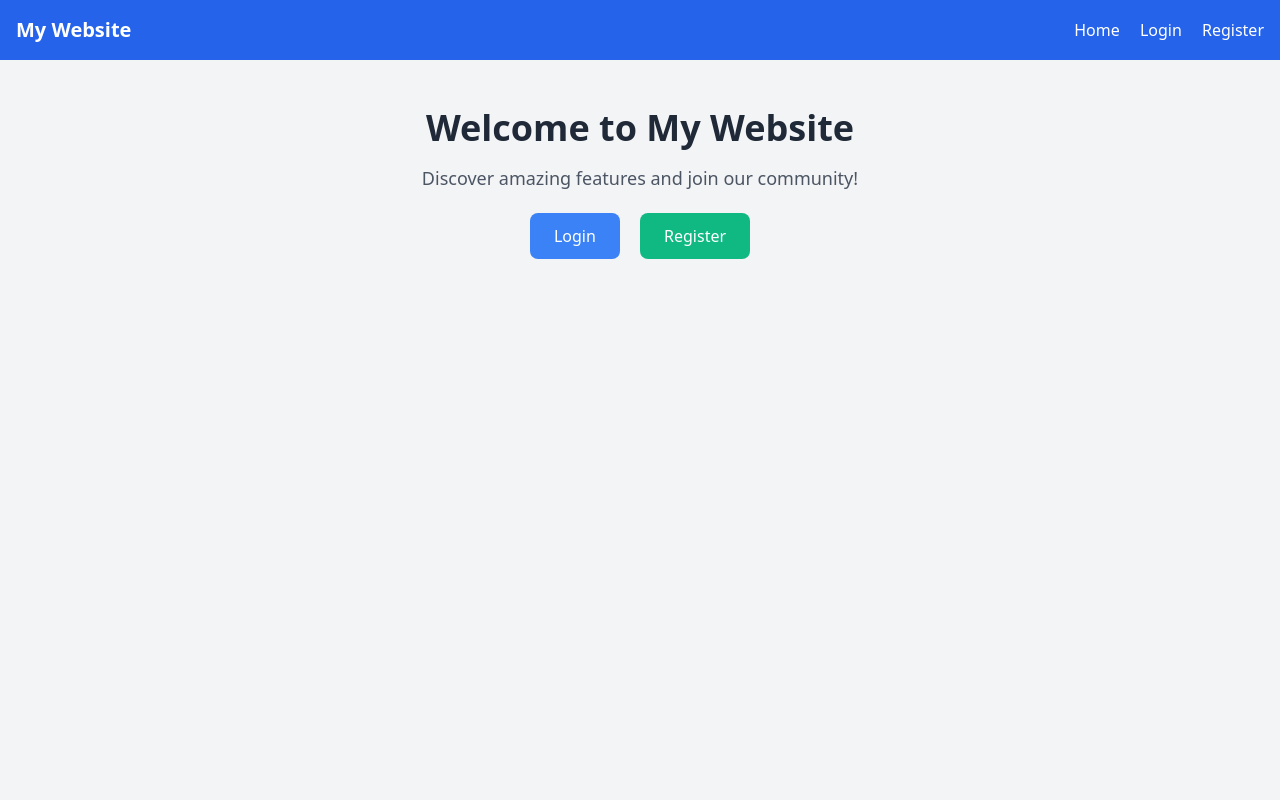
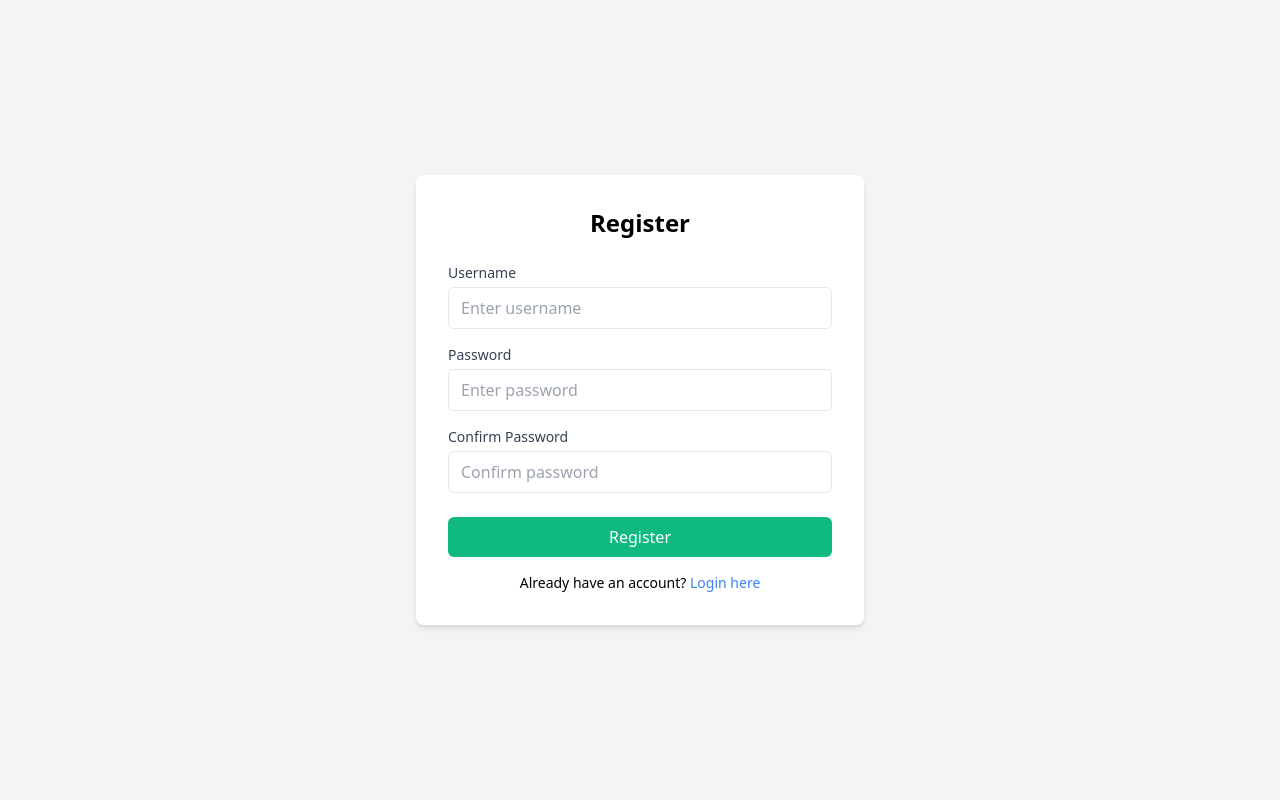
Before and after one commit to Calvinimmanuel/php, a PHP site: page / in a window 1280 px wide. Run offline with PHP 8.4, Linux system fonts and the light colour scheme.

Commit message:
perbaikan pada register

```diff
--- a/index.php
+++ b/index.php
@@ -1,5 +1,45 @@
 <?php
 session_start();
+require_once "service/database.php";
+require_once "service/utils.php";
+
+if (isset($_SESSION["is_logged_in"])) {
+    redirect("home.php"); // Changed to home.php for consistency
+}
+
+$errors = [];
+if ($_SERVER["REQUEST_METHOD"] === "POST" && isset($_POST['register'])) {
+    $username = sanitize_input($_POST["username"] ?? "");
+    $password = $_POST["password"] ?? "";
+    $confirm_password = $_POST["confirm_password"] ?? "";
+
+    if (empty($username) || empty($password) || empty($confirm_password)) {
+        $errors[] = "All fields are required.";
+    } elseif ($password !== $confirm_password) {
+        $errors[] = "Passwords do not match.";
+    } elseif (strlen($password) < 8) {
+        $errors[] = "Password must be at least 8 characters long.";
+    } else {
+        try {
+            $stmt = $pdo->prepare("SELECT * FROM users WHERE username = ?");
+            $stmt->execute([$username]);
+            if ($stmt->fetch()) {
+                $errors[] = "Username already exists.";
+            } else {
+                $hashed_password = password_hash($password, PASSWORD_DEFAULT);
+                $stmt = $pdo->prepare("INSERT INTO users (username, password) VALUES (?, ?)");
+                if ($stmt->execute([$username, $hashed_password])) {
+                    $_SESSION["success_message"] = "Registration successful! Please login.";
+                    redirect("login.php");
+                } else {
+                    $errors[] = "Registration failed. Please try again.";
+                }
+            }
+        } catch (PDOException $e) {
+            $errors[] = "Database error: " . $e->getMessage();
+        }
+    }
+}
 ?>
 
 <!DOCTYPE html>
@@ -7,25 +47,48 @@ session_start();
 <head>
     <meta charset="UTF-8">
     <meta name="viewport" content="width=device-width, initial-scale=1.0">
-    <title>Welcome - My Website</title>
+    <title>Register - My Website</title>
     <link href="https://cdn.jsdelivr.net/npm/tailwindcss@2.2.19/dist/tailwind.min.css" rel="stylesheet">
 </head>
-<body class="bg-gray-100">
-    <?php include "layout/header.html"; ?>
+<body class="bg-gray-100 flex items-center justify-center min-h-screen">
+    <div class="bg-white p-8 rounded-lg shadow-md w-full max-w-md">
+        <h2 class="text-2xl font-bold text-center mb-6">Register</h2>
 
-    <div class="container mx-auto px-4 py-12">
-        <div class="text-center">
-            <h1 class="text-4xl font-bold text-gray-800 mb-4">Welcome to My Website</h1>
-            <p class="text-lg text-gray-600 mb-8">Discover amazing features and join our community!</p>
-            <?php if (!isset($_SESSION['is_logged_in'])): ?>
-                <div class="space-x-4">
-                    <a href="login.php" class="bg-blue-500 text-white px-6 py-3 rounded-lg hover:bg-blue-600">Login</a>
-                    <a href="register.php" class="bg-green-500 text-white px-6 py-3 rounded-lg hover:bg-green-600">Register</a>
-                </div>
-            <?php else: ?>
-                <a href="dashboard.php" class="bg-blue-500 text-white px-6 py-3 rounded-lg hover:bg-blue-600">Go to Dashboard</a>
-            <?php endif; ?>
-        </div>
+        <?php if (!empty($errors)): ?>
+            <div class="bg-red-100 text-red-700 p-4 rounded mb-4">
+                <?php foreach ($errors as $error): ?>
+                    <p><?php echo htmlspecialchars($error); ?></p>
+                <?php endforeach; ?>
+            </div>
+        <?php endif; ?>
+
+        <form method="POST" action="">
+            <div class="mb-4">
+                <label for="username" class="block text-sm font-medium text-gray-700">Username</label>
+                <input type="text" id="username" name="username"
+                       class="mt-1 w-full px-3 py-2 border rounded-md focus:outline-none focus:ring focus:ring-blue-300"
+                       placeholder="Enter username" required>
+            </div>
+            <div class="mb-4">
+                <label for="password" class="block text-sm font-medium text-gray-700">Password</label>
+                <input type="password" id="password" name="password"
+                       class="mt-1 w-full px-3 py-2 border rounded-md focus:outline-none focus:ring focus:ring-blue-300"
+                       placeholder="Enter password" required>
+            </div>
+            <div class="mb-6">
+                <label for="confirm_password" class="block text-sm font-medium text-gray-700">Confirm Password</label>
+                <input type="password" id="confirm_password" name="confirm_password"
+                       class="mt-1 w-full px-3 py-2 border rounded-md focus:outline-none focus:ring focus:ring-blue-300"
+                       placeholder="Confirm password" required>
+            </div>
+            <button type="submit" name="register"
+                    class="w-full bg-green-500 text-white py-2 rounded-md hover:bg-green-600">
+                Register
+            </button>
+        </form>
+        <p class="mt-4 text-center text-sm">
+            Already have an account? <a href="login.php" class="text-blue-500 hover:underline">Login here</a>
+        </p>
     </div>
 </body>
 </html>
--- a/service/database.php
+++ b/service/database.php
@@ -19,3 +19,4 @@ try {
 } catch (Exception $e) {
     die("Database connection error: " . $e->getMessage());
 }
+?>
```
Also changed, not shown: register.php (+18 -7 lines).
